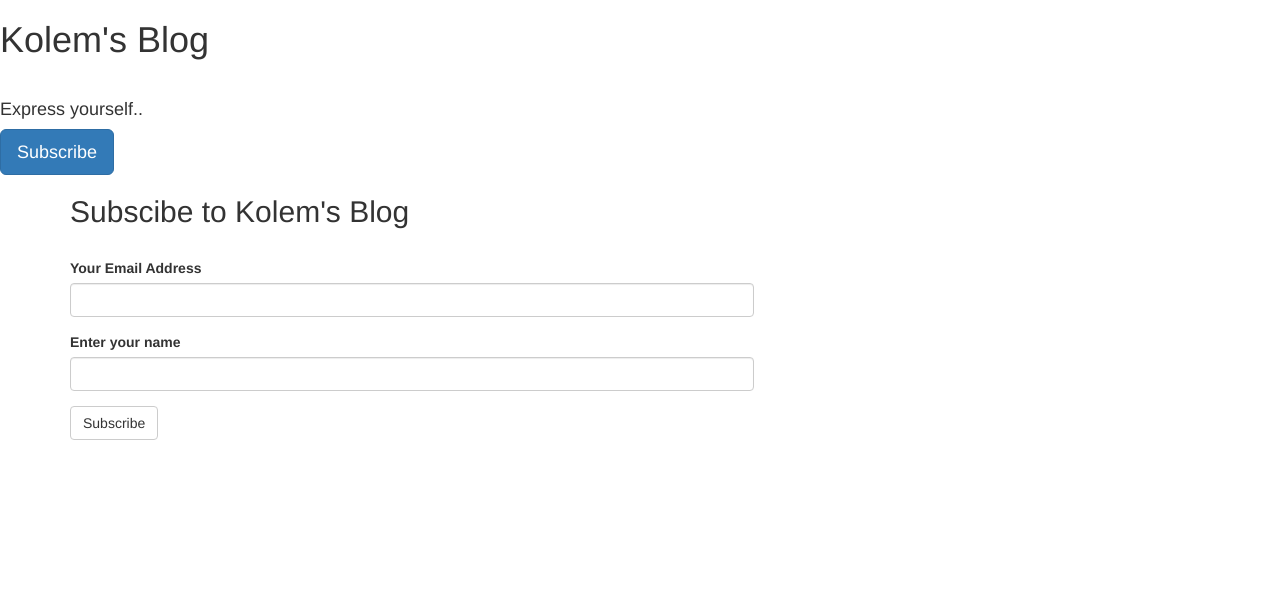
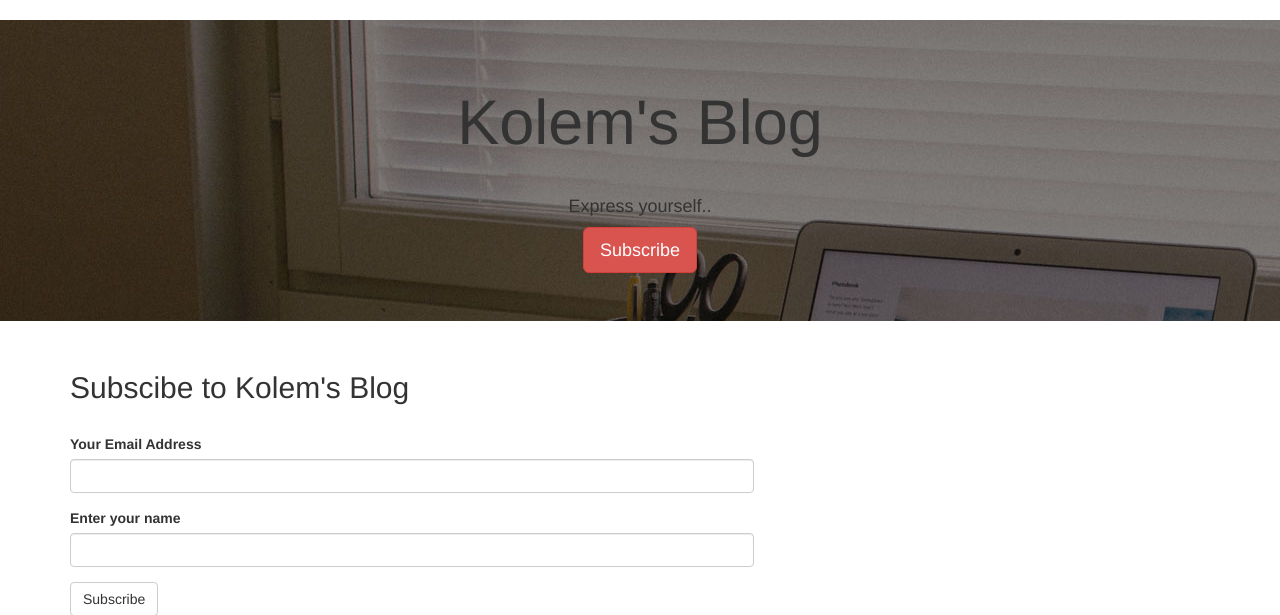
Before and after one commit to edwinkipchumba/Blog-website, a Flask app: page /subscribe in a window 1280 px wide. Shown: the part 72-687 px from the top of the page. Run offline with Flask 2, Linux system fonts and the light colour scheme; data that the repository does not hold is empty; some libraries are stand-ins or nearby versions.

```diff
--- a/app/templates/index.html
+++ b/app/templates/index.html
@@ -12,7 +12,7 @@
 
   <body style="background-color:#E5DFC6;">
 
-    <div class="jumbotron text-center" style="background-image:url(../static/images/traspare.jpeg)">
+    <div class="jumbotron text-center" style="background-image:url(../static/images/n2d.png)">
 
 
     <h1 class="display-2 text-center">Kolem's Blog</h1><br>
--- a/app/templates/oneblogpost.html
+++ b/app/templates/oneblogpost.html
@@ -7,7 +7,7 @@
   {% block content %}
 
 
-  <div class="jumbotron text-center" style="background-image:url('../static/images/avatar1.jpg')">
+  <div class="jumbotron text-center" style="background-image:url('../static/images/gth.jpeg')">
  -
 
     <h1 class="display-2">Kolem's Blog</h1><br>
--- a/app/templates/subscribe.html
+++ b/app/templates/subscribe.html
@@ -3,11 +3,11 @@
 
 {% block content %}
 
-<!-- <div class="jumbotron text-center" style="background-image: url('{{ url_for('static', filename='./photos/home-bg.jpg') }}')"> -->
+  <div class="jumbotron text-center" style="background-image:url('../static/images/home-bg.jpg')">
   <h1 class="display-2">Kolem's Blog</h1><br>
   <small><h4>Express yourself..</h4></small>
   <div class="btn-group mt-2" role="group" aria-label="Basic example">
-  <a class="btn btn-primary btn-lg" href="/subscribe">Subscribe</a>
+  <a class="btn btn-danger btn-lg" href="/subscribe">Subscribe</a>
   </div>
   </div>
 <div class="container">
```
Also changed, not shown: README.md, app/static/images/001.png (added), app/static/images/002.png (added), app/static/images/003.png (added), app/static/images/004.png (added), app/static/images/avatar1.jpg (deleted), app/static/images/gth.jpeg (added), app/static/images/n2d.png (added), app/static/images/traspare.jpeg (deleted), app/static/photos/image_edu_1.jpg (added).
